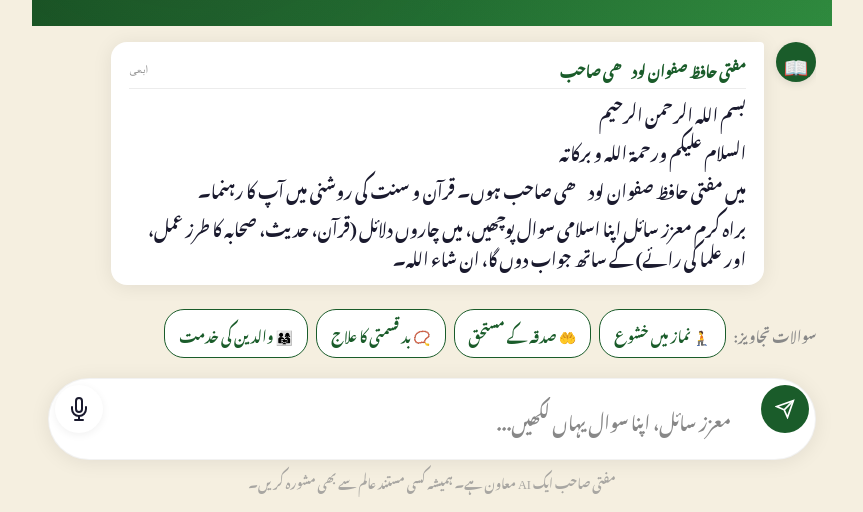
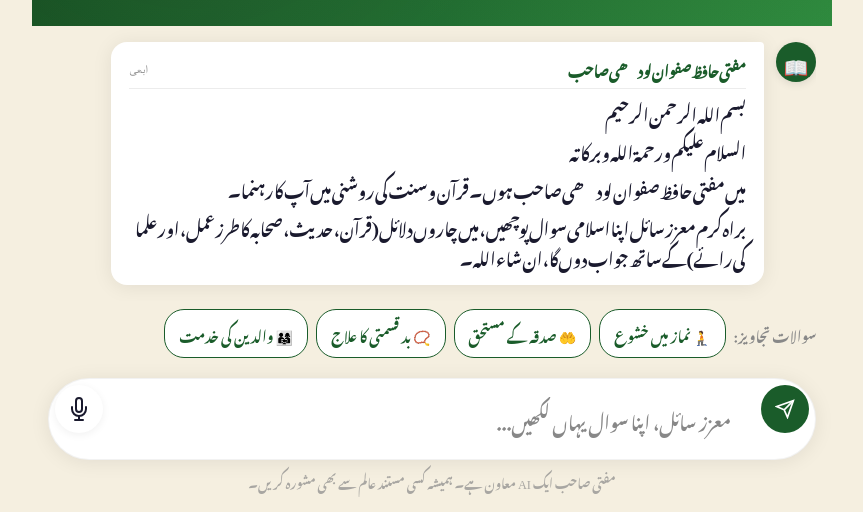
Before and after one commit to Nouman211/mufti-sahab-ai, a website: page index.html in a window 1280 px wide. Shown: the part 433-945 px from the top of the page, without its empty margins (208-1071 px from the left). Drawn offline with Linux system fonts and the light colour scheme; a web font is replaced by a local one.

Commit message:
Add files via upload

```diff
--- a/style.css
+++ b/style.css
@@ -648,3 +648,7 @@ body {
     text-align: right;                /* 👈 ٹیکسٹ کو دائیں طرف الائن کرنے کے لیے */
 }
 }
+/* لودھی کے اسپیس کو زبردستی ٹھیک کرنے کیلئے */
+h1, .msg-author, .msg-content p {
+    word-spacing: -2px;
+}
```
